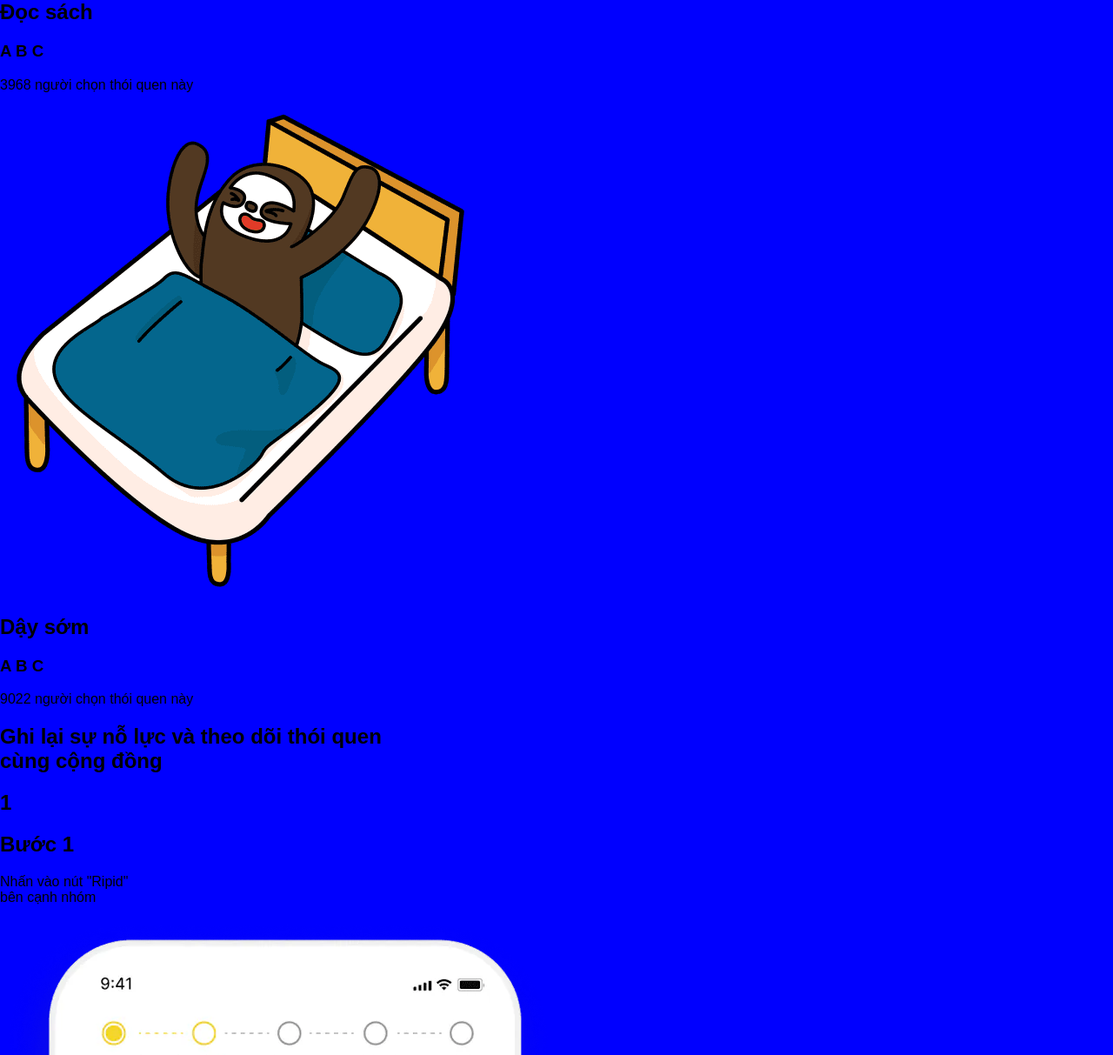
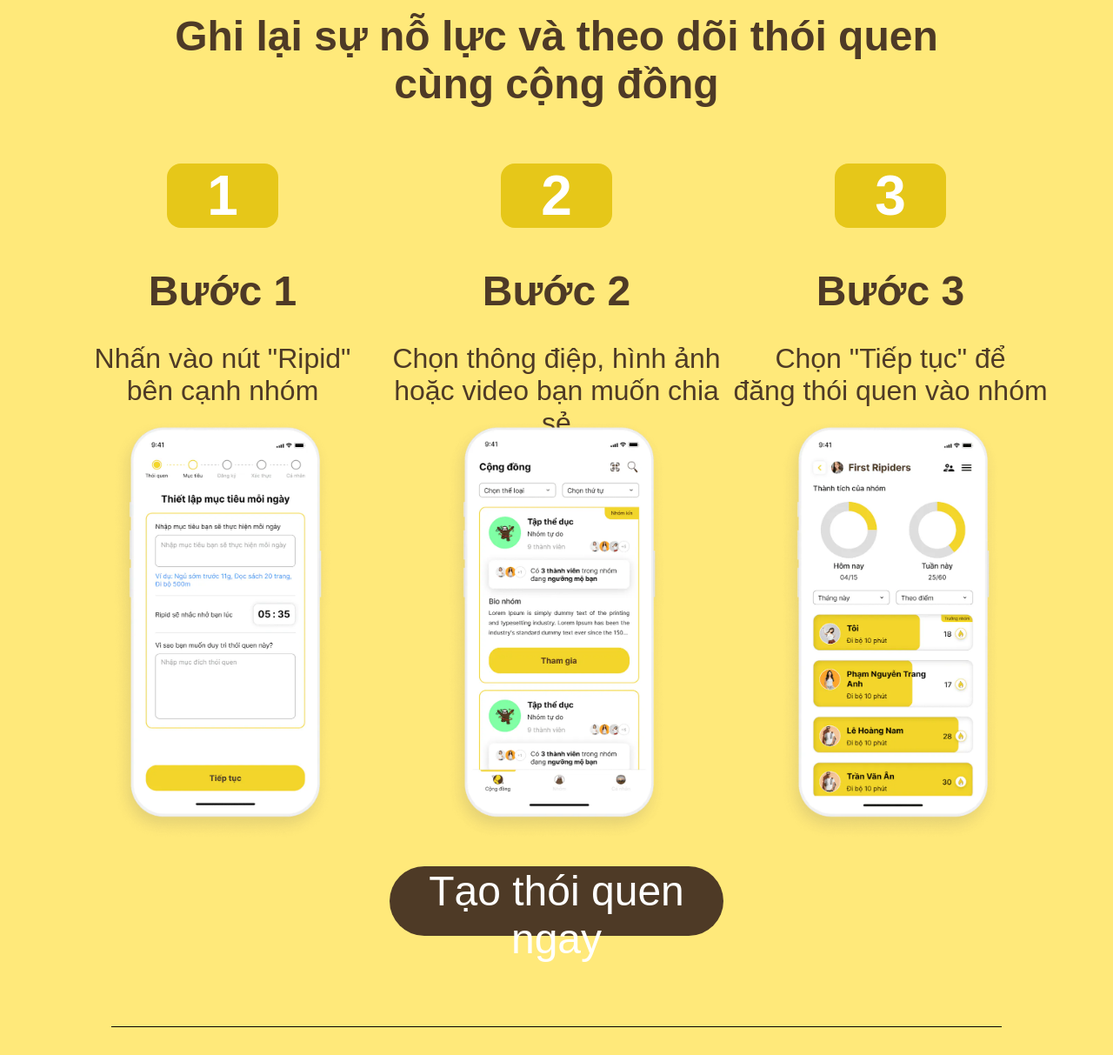
Before and after one commit to KienHongNguyen/ripid-page, a plain HTML site: page index.html in a window 1280 px wide. Shown: the part 1490-2703 px from the top of the page at 87% size. Drawn offline with Linux system fonts and the light colour scheme.

Commit message:
finished

```diff
--- a/style.css
+++ b/style.css
@@ -6,9 +6,6 @@ body {
 
 /* Mobile Layout */
 @media (max-width: 600px) {
-
-
-
 /* HOME Section */
 .homeSection {
     display: flex;
@@ -279,20 +276,287 @@ body {
     width: 15vw;
 
 }
+}
 
 
+
+
+/* Desktop Layout */
+@media (min-width: 600px) {
+
+.homeSection {
+    display: flex;
+    flex-direction: column;
+    align-items: center;
+    width: 100vw;
+    height: 80vh;
+    background-color: #FFE97A;
+}
+#logo {
+    width: 15vw;
+    align-items: center;
+    margin-top: 4vh;
+}
+#hangingImg {
+    width: 35vw;
+    border-radius: 2rem;
+    margin-top: 3vh;
+}
+.homeSection h1 {
+    font-size: 3rem;
+    margin-top: 4vh;
+    color: #4E3A26;
+}
+.homeSection p {
+    font-size: 2rem;
+    text-align: center;
+    margin-top: -0.5vh;
+    line-height: 4vh;
+    color: #4E3A26;
 
 }
 
 
 
 
+/* ACTIVITY Section */
+/* activitySection Container */
+.activitySection {
+    display: flex;
+    flex-direction: column;
+    align-items: center;
+    width: 100vw;
+    height: 100vh;
+    background-color: #FFFDE6;
+}
+/* activitySection Main Text*/
+.activitySection h1 {
+    font-size: 3.5rem;
+    color: #4E3A26;
+    text-align: center;
+    margin-top: 8vh;
+}
+/* cardSection Container */
+.cardSection {
+    display: flex;
+    justify-content: space-between;
+    align-items: center;
+    margin-top: 2vh;
+    width: 90vw;
+    height: 60vh;
+
+}
+/* cardSection Head Text */
+.cardSection h2 {
+    font-size: 2rem;
+    color: white;
+    margin-left: 2vw;
+    font-weight: bolder;
+}
+/* cardSection Avatar Text */
+.cardSection h3 {
+    font-size: 2rem;
+    text-align: center;
+    border-radius: 1rem;
+    width: 12vw;
+    color: white;
+    margin-left: 2vw;
+    margin-top: -0.6vh;
+    border: 0.08rem solid white;
+}
+/* cardSection Description Text */
+.cardSection p {
+    font-size: 1.2rem;
+    margin-left: 2vw;
+    margin-top: -1vh;
+    font-weight: 100;
+    color: white;
+
+}
+/* card1 Container */
+#card1 {
+    display: flex;
+    flex-direction: column;
+
+    width: 25vw;
+    height: 50vh;
+    border-radius: 5rem;
+    background-color: #84ed5e;
+}
+/* card1 Image */
+#card1 img{
+    width: 15vw;
+    margin-left: 5vw;
+    margin-top: 3vh;
+}
+/* card2 Container */
+#card2 {
+    display: flex;
+    flex-direction: column;
+
+    width: 25vw;
+    height: 60vh;
+    border-radius: 5rem;
+    background-color: #f2665f;
+}
+/* card2 Image */
+#card2 img{
+    width: 20vw;
+    margin-left: 3vw;
+    margin-top: 3vh;
+}
+/* card2 Head Text */
+#card2 h2 {
+    margin-left: 3vw;
+}
+/* card2 Avatar Text */
+#card2 h3 {
+    margin-left: 3vw;
+}
+/* card2 Description Text */
+#card2 p {
+    margin-left: 3vw;
+}
+/* card3 Container */
+#card3 {
+    display: flex;
+    flex-direction: column;
+
+    width: 25vw;
+    height: 50vh;
+    border-radius: 5rem;
+    background-color: #ffc457;
+}
+/* card3 Image */
+#card3 img{
+    width: 15vw;
+    margin-left: 5vw;
+    margin-top: 3vh;
+}
 
 
 
-/* Desktop Layout */
-@media (min-width: 600px) {
-body {
-    background-color: blue;
+
+
+/* GUIDE Section */
+.guideSection {
+    display: flex;
+    flex-direction: column;
+    width: 100vw;
+    height: 180vh;
+    background-color: #FFE97A;
+}
+.guideSection h1 {
+    font-size: 3rem;
+    color: #4E3A26;
+    text-align: center;
+    margin-top: 8vh;
+}
+.stepSection {
+    display: flex;
+    justify-content: space-between;
+    text-align: center;
+    margin-left: 5vw;
+    width: 90vw;
+    height: 100vh;
+}
+.stepSection h1 {
+    font-size: 4rem;
+    width: 10vw;
+    margin-left: 10vw;
+    margin-top: 3vh;
+    border-radius: 1rem;
+    color: white;
+    background-color: hsl(51, 80%, 50%);
+}
+.stepSection h2 {
+    font-size: 3rem;
+    margin-top: -1vh;
+    color:#4E3A26;
+}
+.stepSection p {
+    font-size: 2rem;
+    margin-top: -1vh;
+    height: 2vh;
+
+    color:#4E3A26;
+}
+.stepSection img {
+    width: 20vw;
+    margin-top: 5vh;
+    margin-left: 5vw;
+}
+#step1 {
+    display: flex;
+    width: 30vw;
+    flex-direction: column;
+}
+#step2 {
+    display: flex;
+    width: 30vw;
+    flex-direction: column;
+}
+#step3 {
+    display: flex;
+    width: 30vw;
+    flex-direction: column;
+}
+.guideSection button {
+    width: 30vw;
+    height: 10vh;
+    margin-left: 35vw;
+    margin-top: 4vh;
+    font-size: 3rem;
+    font-weight: 500;
+    background-color: #4E3A26;
+    border-radius: 5rem;
+    border: none;
+    color: white;
+}
+#spacerLine {
+    width: 80vw;
+    height: 0.2vh;
+    margin-top: 10vh;
+    border: none;
+    background-color: black;
+}
+
+
+
+
+/* FOOTER */
+.iconSection {
+    display: flex;
+    justify-content: center;
+    gap: 3vw;
+    align-items: center;
+    text-align: center;
+    margin-top: 3vh;
+    font-size: 4rem;
+    width: 100vw;
+    height: 10vh;
+}
+.badgeSection {
+    display: flex;
+    justify-content: center;
+    align-items: center;
+    margin-top: 5vh;
+    gap: 2vw;
+    width: 100vw;
+    height: 4vh;
+}
+.iconSection i {
+    color: #4E3A26;
+}
+#playStore {
+    width: 17vw;
+    height: auto;
+}
+#appStore {
+    width: 15.5vw;
+
 }
 }
+
+
+}
```
